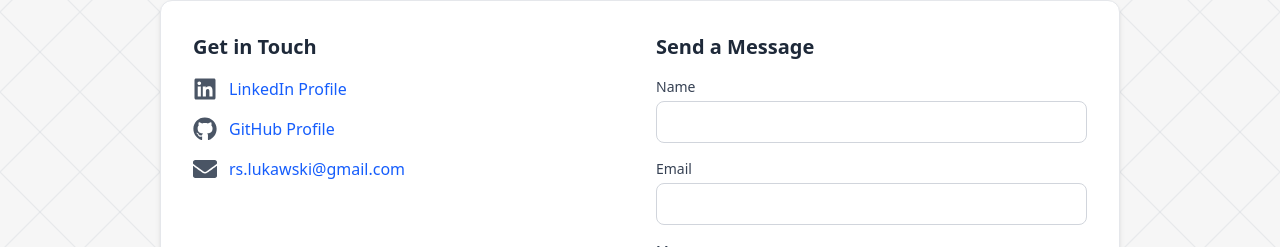
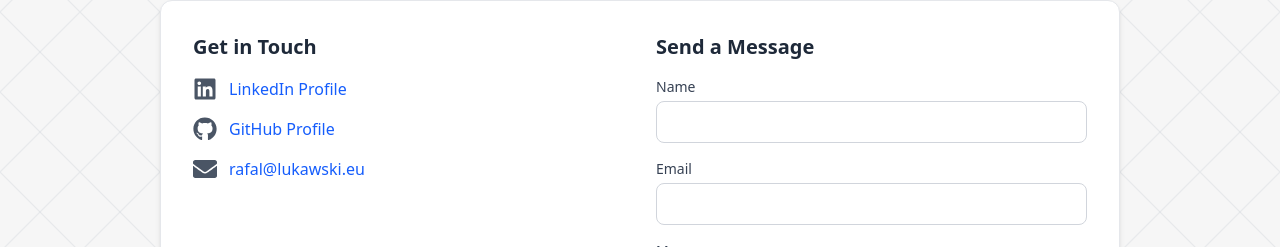
Before and after one commit to rlukawski/personal-website, a React (Vite) app: page /en#about in a window 1280 px wide. Shown: the part 2148-2395 px from the top of the page. Built offline with nearby package versions, Linux system fonts and the light colour scheme.

Commit message:
Update email

```diff
--- a/src/components/Contact.tsx
+++ b/src/components/Contact.tsx
@@ -68,8 +68,8 @@ export const Contact = () => {
               </div>
               <div className="flex items-center gap-3">
                 <FaEnvelope className="w-6 h-6 text-gray-600 flex-shrink-0" />
-                <a href="mailto:rs.lukawski@gmail.com" className="link-primary">
-                  rs.lukawski@gmail.com
+                <a href="mailto:rafal@lukawski.eu" className="link-primary">
+                  rafal@lukawski.eu
                 </a>
               </div>
             </div>
--- a/src/components/ContactInfo.tsx
+++ b/src/components/ContactInfo.tsx
@@ -11,10 +11,10 @@ export const ContactInfo = () => {
         <div className="flex items-center gap-3">
           <FaEnvelope className="w-5 h-5 text-gray-600 flex-shrink-0" />
           <a
-            href="mailto:rs.lukawski@gmail.com"
+            href="mailto:rafal@lukawski.eu"
             className="link-primary text-sm break-all"
           >
-            rs.lukawski@gmail.com
+            rafal@lukawski.eu
           </a>
         </div>
         <div className="flex items-center gap-3">
--- a/src/components/FooterSocials.tsx
+++ b/src/components/FooterSocials.tsx
@@ -14,7 +14,7 @@ const socialLinks = [
   },
   {
     name: "Email",
-    url: "mailto:rs.lukawski@gmail.com",
+    url: "mailto:rafal@lukawski.eu",
     icon: FaEnvelope,
   },
 ];
--- a/src/hooks/useDocumentHeaders.ts
+++ b/src/hooks/useDocumentHeaders.ts
@@ -43,7 +43,7 @@ function setPersonSchema(): void {
       "name": "Rafał Łukawski",
       "url": "https://lukawski.eu",
       "image": "https://lukawski.eu/author.jpg",
-      "email": "rs.lukawski@gmail.com",
+      "email": "rafal@lukawski.eu",
       "jobTitle": "Software Developer & IT Project Manager",
       "description": "Software Developer & IT Project Manager | React & Next.js | Google Cloud Architect and Scrum Master building scalable web applications.",
       "sameAs": [
```
